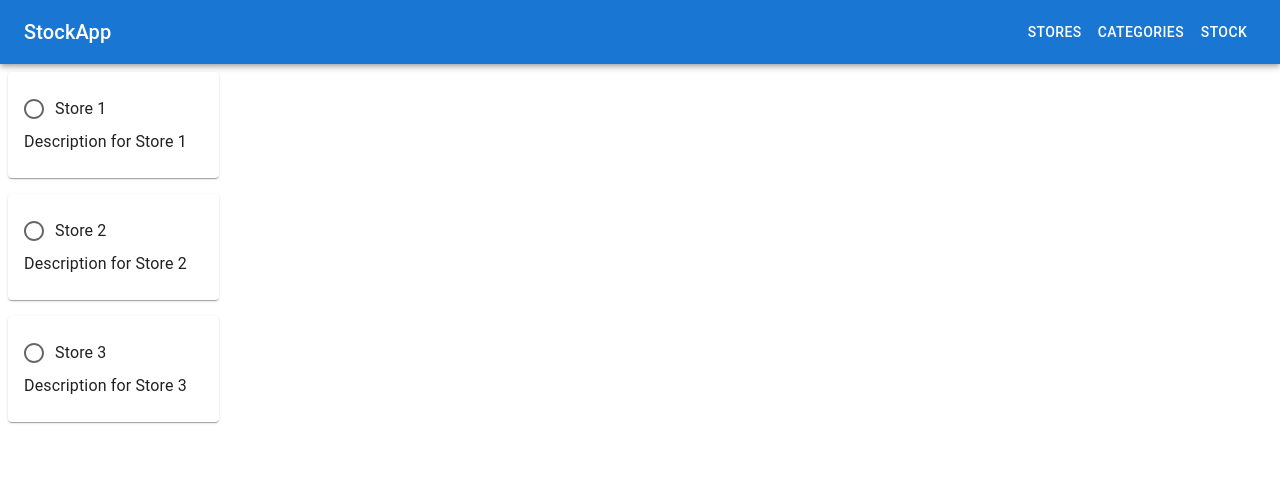
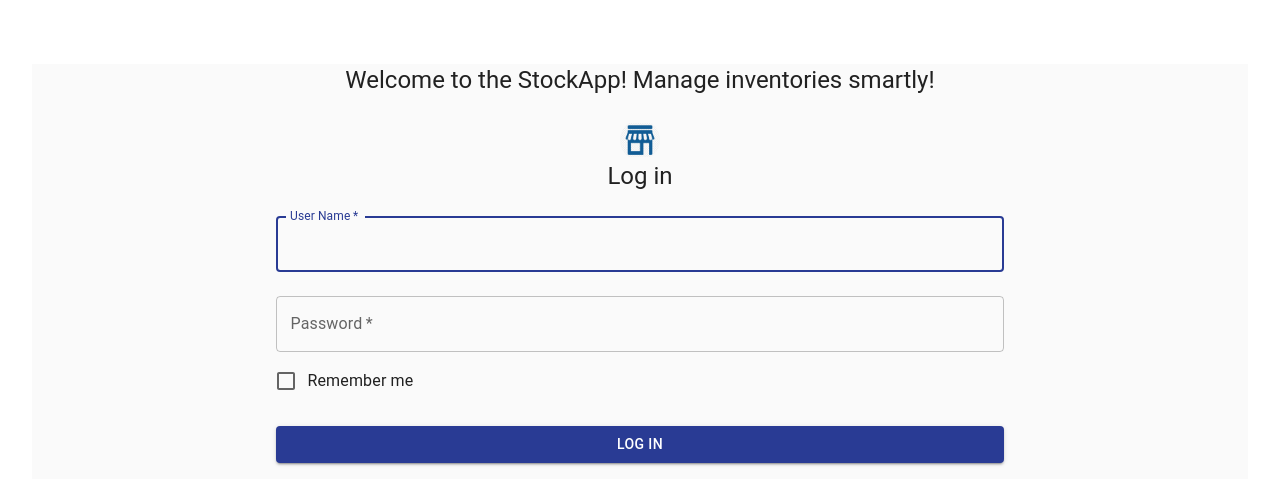
Before and after one commit to skiran18/Stock-App, a React (Create React App) app: page / in a window 1280 px wide. Shown: the top 504 px of the page. Built offline with nearby package versions, Linux system fonts and the light colour scheme.

Commit message:
adding login ui

```diff
--- a/package.json
+++ b/package.json
@@ -10,6 +10,7 @@
     "@testing-library/jest-dom": "^5.17.0",
     "@testing-library/react": "^13.4.0",
     "@testing-library/user-event": "^13.5.0",
+    "axios": "^1.6.8",
     "react": "^18.2.0",
     "react-dom": "^18.2.0",
     "react-router-dom": "^6.22.2",
--- a/src/App.css
+++ b/src/App.css
@@ -36,3 +36,7 @@
     transform: rotate(360deg);
   }
 }
+
+.css-1pqm26d-MuiAvatar-img {
+  height: 83% !important
+}
--- /dev/null
+++ b/src/component/Login.js
@@ -0,0 +1,134 @@
+import React, { useState } from 'react';
+import Avatar from '@mui/material/Avatar';
+import Button from '@mui/material/Button';
+import CssBaseline from '@mui/material/CssBaseline';
+import TextField from '@mui/material/TextField';
+import FormControlLabel from '@mui/material/FormControlLabel';
+import Checkbox from '@mui/material/Checkbox';
+import Link from '@mui/material/Link';
+import Paper from '@mui/material/Paper';
+import Box from '@mui/material/Box';
+import Grid from '@mui/material/Grid';
+import LockOutlinedIcon from '@mui/icons-material/LockOutlined';
+import Typography from '@mui/material/Typography';
+import { createTheme, ThemeProvider } from '@mui/material/styles';
+import axios from 'axios';
+import { useNavigate } from 'react-router-dom';
+
+import backgroundImage from './stockapp.png'; // Import the image
+import { Icon } from '@mui/material';
+
+const customTheme = createTheme({
+  palette: {
+    primary: {
+      main: '#293b94',
+    },
+  },
+});
+
+export default function CustomLogIn() {
+  const [formData, setFormData] = useState({
+    userName: '',
+    password: ''
+  });
+  const navigate = useNavigate();
+  const { userName, password } = formData;
+  const [loginError, setLoginError] = useState('')
+  const [isLoggedIn, setIsLoggedIn] = useState(false);
+
+  const onChange = e => {
+    setFormData({ ...formData, [e.target.name]: e.target.value });
+    console.log(formData)
+  }
+
+  const handleFormSubmit = async (event) => {
+    event.preventDefault();
+    try {
+      const res = await axios.post('http://localhost:5000/login', {
+        userName,
+        password
+      });
+      console.log(res);
+      alert('Login successful')
+      setIsLoggedIn(true)
+      navigate('/')
+    } catch (err) {
+      console.log(err.response.data.message)
+      setLoginError(err.response.data.message);
+    }
+  };
+
+  return (
+    <ThemeProvider theme={customTheme}>
+      <Grid container component="main" sx={{ height: '100vh' }}>
+        <CssBaseline />
+        <Grid item xs={12} component={Paper} elevation={6} square>
+          <Box
+            sx={{
+              my: 8,
+              mx: 4,
+              display: 'flex',
+              flexDirection: 'column',
+              alignItems: 'center',
+              backgroundRepeat: 'no-repeat',
+              backgroundColor: (theme) =>
+                theme.palette.mode === 'light' ? theme.palette.grey[50] : theme.palette.grey[900],
+              backgroundSize: 'cover',
+              backgroundPosition: 'center',
+            }}
+          >
+
+    <Typography component="h1" variant="h5">
+           Welcome to the StockApp! Manage inventories smartly!
+            </Typography>
+            <br></br>
+            <Avatar src={backgroundImage} alt="icon">
+    </Avatar>
+            <Typography component="h1" variant="h5">
+              Log in
+            </Typography>
+            <Box component="form" noValidate onSubmit={handleFormSubmit} sx={{ mt: 1 }}>
+              {loginError != '' && (<p className="loginerrmsg">{loginError}</p>)}
+              <TextField
+                margin="normal"
+                required
+                fullWidth
+                id="username"
+                label="User Name"
+                name="userName"
+                autoComplete="userName"
+                autoFocus
+                onChange={e => onChange(e)}
+                value={userName}
+              />
+              <TextField
+                margin="normal"
+                required
+                fullWidth
+                name="password"
+                label="Password"
+                type="password"
+                id="password"
+                autoComplete="current-password"
+                onChange={e => onChange(e)}
+                value={password}
+              />
+              <FormControlLabel
+                control={<Checkbox value="remember" color="primary" />}
+                label="Remember me"
+              />
+              <Button
+                type="submit"
+                fullWidth
+                variant="contained"
+                sx={{ mt: 3, mb: 2 }}
+              >
+                Log In
+              </Button>
+            </Box>
+          </Box>
+        </Grid>
+      </Grid>
+    </ThemeProvider>
+  );
+}
--- a/src/index.js
+++ b/src/index.js
@@ -2,6 +2,7 @@ import React from 'react';
 import ReactDOM from 'react-dom/client';
 import './index.css';
 import App from './App';
+import Login from '../src/component/Login';
 import reportWebVitals from './reportWebVitals';
 import { BrowserRouter as Router, Route, Routes } from 'react-router-dom';
 import Categories from '../src/component/Categories';
@@ -12,7 +13,8 @@ root.render(
   <React.StrictMode>
       <Router>
         <Routes>
-        <Route exact path="/" element={<App />} />
+        <Route exact path="/" element={<Login />} />
+        <Route exact path="/app" element={<App />} />
           <Route path="/categories" element={<Categories />} />
           <Route path="/stocks" element={<Stocks />} />
         </Routes>
```
Also changed, not shown: src/component/stockapp.png (added), 1 other file (tests, documents, lock files or other folders).
